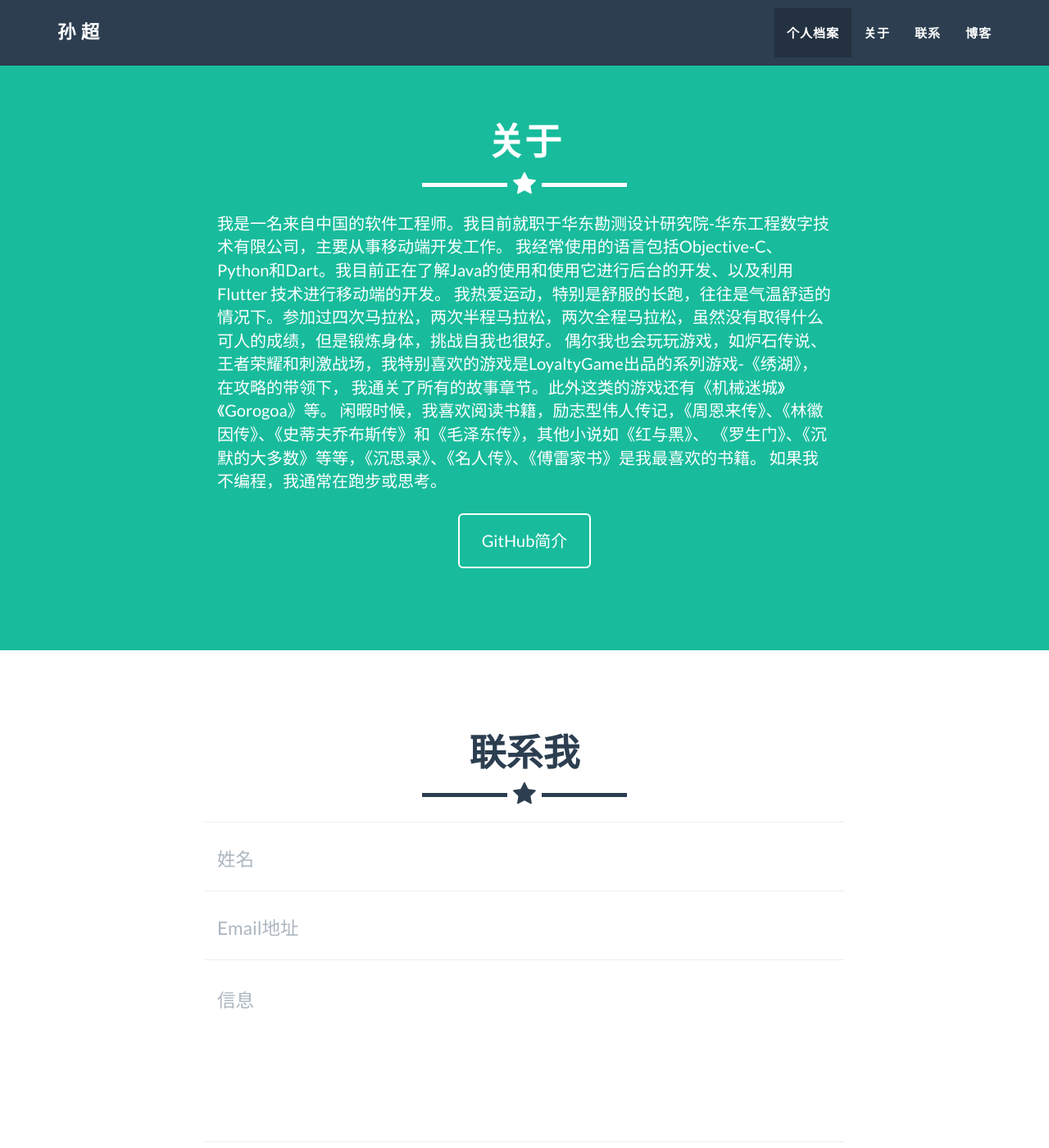
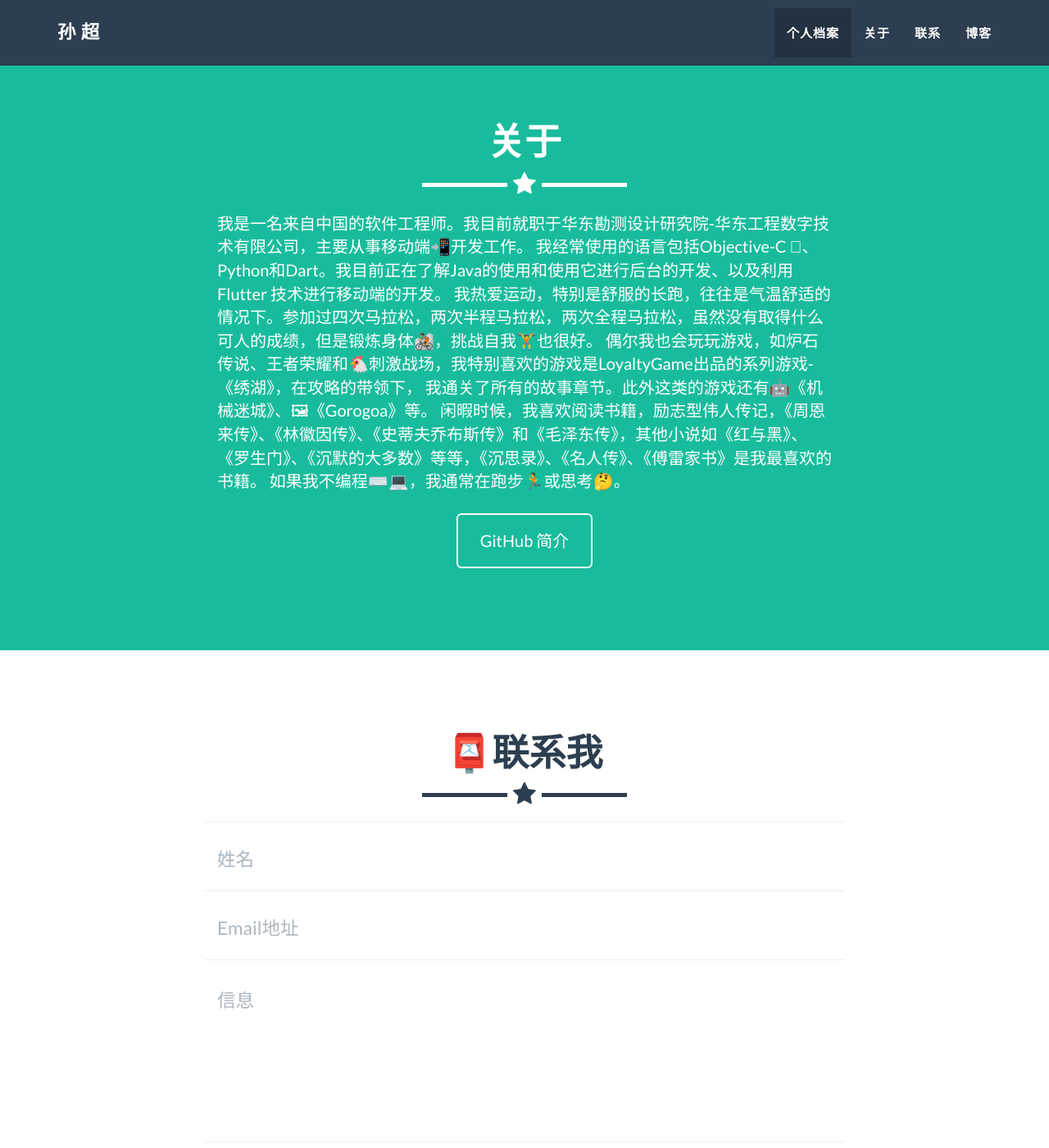
Before and after one commit to sunchao0427/sunchao0427.github.io, a Jekyll site: the page built from index.html, in a window 1280 px wide and 1400 px high, scrolled down 828 px. Shown: the whole window at 82% size. Built offline with Jekyll 4.4.1, drawn with Linux system fonts in a browser that asks for light colours; some of the changed text lies outside the part shown.

Commit message:
修改资料

```diff
--- a/_config.yml
+++ b/_config.yml
@@ -4,9 +4,9 @@ title: 孙 超
 email: sunchao0427@qq.com
 url: https://sunchao0427.github.io
 description: "个人博客网站"
-keywords: "软件开发、iOS开发、Flutter开发"
+keywords: "软件开发、iOS开发 、Flutter开发"
 skills: "软件开发工程师"
-meta_author: 孙超
+meta_author: 孙 超
 lang: "zh-CN"
 
 
@@ -36,9 +36,9 @@ color:
 # Footer settings
 footer:
   copyright: Dr. Henry Jekyll
-  location: 坐标
-  social: 网络周边
-  credits: 致谢
+  location: 我的坐标
+  social: 我的周边
+  credits: 致  谢
 
 # Social networks usernames (many more available: google-plus, flickr, dribbble, pinterest, instagram, tumblr, linkedin, etc.)
 social:
@@ -55,10 +55,10 @@ social:
 
 # Postal address (add as many lines as necessary)
 address:
-  - line: 中国杭州
+  - line: 中国·杭州
 
 # Credits content
-credits: 'Freelancer是一个使用<a href="http://startbootstrap.com">Start Bootstrap</a>创建的供免费使用的, 开源的Bootstrap主题.'
+credits: 'Freelancer 是一个使用<a href="http://startbootstrap.com">Start Bootstrap</a>创建的可供免费使用的, 开源的Bootstrap主题.'
 
 # Build settings
 markdown: kramdown
--- a/_includes/about.html
+++ b/_includes/about.html
@@ -10,30 +10,30 @@
      <div class="row">
        <div class="col-lg-8 col-lg-offset-2">
          <p>
-          我是一名来自中国的软件工程师。我目前就职于华东勘测设计研究院-华东工程数字技术有限公司，主要从事移动端开发工作。
+          我是一名来自中国的软件工程师。我目前就职于华东勘测设计研究院-华东工程数字技术有限公司，主要从事移动端📲开发工作。
 
-          我经常使用的语言包括Objective-C、Python和Dart。我目前正在了解Java的使用和使用它进行后台的开发、以及利用Flutter
+          我经常使用的语言包括Objective-C 、Python和Dart。我目前正在了解Java的使用和使用它进行后台的开发、以及利用Flutter
 
           技术进行移动端的开发。
 
           我热爱运动，特别是舒服的长跑，往往是气温舒适的情况下。参加过四次马拉松，两次半程马拉松，两次全程马拉松，虽然没有取得什么
 
-          可人的成绩，但是锻炼身体，挑战自我也很好。
+          可人的成绩，但是锻炼身体🚵‍，挑战自我🏋也很好。
 
-          偶尔我也会玩玩游戏，如炉石传说、王者荣耀和刺激战场，我特别喜欢的游戏是LoyaltyGame出品的系列游戏-《绣湖》，在攻略的带领下，
+          偶尔我也会玩玩游戏，如炉石传说、王者荣耀和🐔刺激战场，我特别喜欢的游戏是LoyaltyGame出品的系列游戏-《绣湖》，在攻略的带领下，
 
-          我通关了所有的故事章节。此外这类的游戏还有《机械迷城》《Gorogoa》等。
+          我通关了所有的故事章节。此外这类的游戏还有🤖《机械迷城》、🖼《Gorogoa》等。
 
           闲暇时候，我喜欢阅读书籍，励志型伟人传记，《周恩来传》、《林徽因传》、《史蒂夫乔布斯传》和《毛泽东传》，其他小说如《红与黑》、
 
           《罗生门》、《沉默的大多数》等等，《沉思录》、《名人传》、《傅雷家书》是我最喜欢的书籍。
 
-          如果我不编程，我通常在跑步或思考。
+          如果我不编程⌨️💻，我通常在跑步🏃或思考🤔。
          </p>
        </div>
        <div class="col-lg-8 col-lg-offset-2 text-center">
          <a href="https://github.com/sunchao0427" class="btn btn-lg btn-outline">
-           GitHub简介
+           GitHub 简介
          </a>
        </div>
      </div>
--- a/_includes/contact_static.html
+++ b/_includes/contact_static.html
@@ -3,7 +3,7 @@
 	<div class="container">
 		<div class="row">
 			<div class="col-lg-12 text-center">
-				<h2>联系我</h2>
+				<h2>📮联系我</h2>
 				<hr class="star-primary">
 			</div>
 		</div>
```
